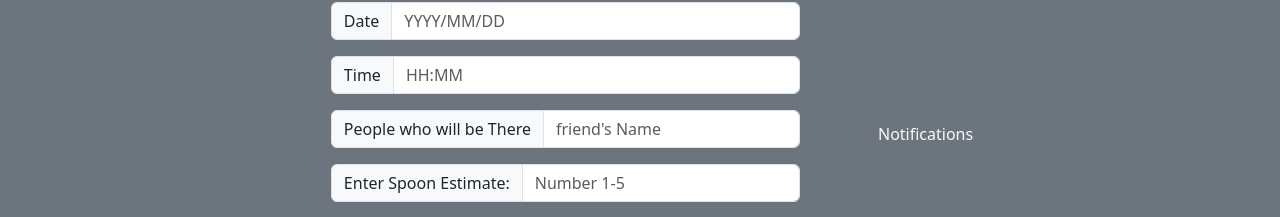
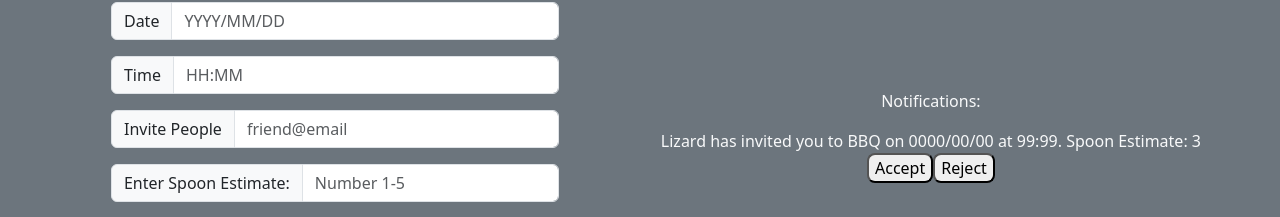
Before and after one commit to packerb2/Introvert_Calander_Startup, a React (Vite) app: page /calander in a window 1280 px wide. Shown: the part 351-568 px from the top of the page. Built offline with nearby package versions, Linux system fonts and the light colour scheme; no server answers.

Commit message:
scrappped it. trying again

```diff
--- a/src/calander/Notifier.js
+++ /dev/null
@@ -1,62 +0,0 @@
-const NewEvent = {
-  System: 'system',
-  Cancel: 'eventCanceled',
-  Invite: 'eventInvite',
-};
-
-class EventMessage {
-  constructor(from, type, value) {
-    this.from = from;
-    this.type = type;
-    this.value = value;
-  }
-}
-
-class EventNotifier {
-  events = [];
-  handlers = [];
-
-  constructor() {
-    let port = window.location.port;
-    const protocol = window.location.protocol === 'http:' ? 'ws' : 'wss';
-    this.socket = new WebSocket(`${protocol}://${window.location.hostname}:${port}/ws`);
-    this.socket.onopen = (event) => {
-      this.receiveEvent(new EventMessage('Calander', NewEvent.System, { msg: 'connected' }));
-    };
-    this.socket.onclose = (event) => {
-      this.receiveEvent(new EventMessage('Calander', NewEvent.System, { msg: 'disconnected' }));
-    };
-    this.socket.onmessage = async (msg) => {
-      try {
-        const event = JSON.parse(await msg.data.text());
-        this.receiveEvent(event);
-      } catch {}
-    };
-  }
-
-  broadcastEvent(from, type, value) {
-    const event = new EventMessage(from, type, value);
-    this.socket.send(JSON.stringify(event));
-  }
-
-  addHandler(handler) {
-    this.handlers.push(handler);
-  }
-
-  removeHandler(handler) {
-    this.handlers.filter((h) => h !== handler);
-  }
-
-  receiveEvent(event) {
-    this.events.push(event);
-
-    this.events.forEach((e) => {
-      this.handlers.forEach((handler) => {
-        handler(e);
-      });
-    });
-  }
-}
-
-const Notifier = new EventNotifier();
-export { NewEvent, Notifier };
--- a/src/calander/calander.jsx
+++ b/src/calander/calander.jsx
@@ -1,43 +1,9 @@
 import React, { useState } from 'react';
-import { NewEvent, Notifier } from './Notifier'
 import './calander.css';
 
 
-
-export function Calander(props) {
-  const userName = props.userName;
-  const [events, setEvent] = React.useState([]);
-
-  React.useEffect(() => {
-    Notifier.addHandler(handleEvent);
-
-    return () => {
-      Notifier.removeHandler(handleEvent);
-    };
-  });
-
-  function handleEvent(event) {
-    setEvent([...events, event]);
-  }
-
-  function createMessageArray() {
-    const messageArray = [];
-    for (const [i, event] of events.entries()) {
-      let message = '';
-      message = event.value.msg;
-      if (event.type === NewEvent.Invite) {
-        //message = `${event.from} has invited you to ${event.value.en} on ${event.value.ed} at ${event.value.et}. Spoon: ${event.value.es}`;
-      }
-
-      messageArray.push(
-        <div key={i} className='event'>
-          <span className={'user-event'}>{event.from}</span>
-          {message}
-        </div>
-      );
-    }
-    return messageArray;
-  }
+export function Calander() {
+    const testFakeEvent = ['BBQ', '0000/00/00', '99:99', 'oops', '3', 'Lizard']
     localStorage.setItem('eventname', '[name missing]');
     localStorage.setItem('eventdate', '[date missing]');
     localStorage.setItem('eventtime', '[time missing]');
@@ -46,6 +12,7 @@ export function Calander(props) {
 
     const [eventsList, updateEventsList] = React.useState([]);
     async function createEvent(em, en, ed, et, ep, es) {
+        //const newEvent = [en, ed, et, ep, es];
         const newEvent = {
             email : em,
             name : en,
@@ -76,8 +43,32 @@ export function Calander(props) {
             headers: { 'content-type': 'application/json' },
             body: JSON.stringify(em),
         });
-        Notifier.broadcastEvent(userName, NewEvent.Invite, newEvent);
     }
+
+    async function createEventFromNotification(em, en, ed, et, ep, es) {
+        setIsVisible(!isVisible);
+        console.log('event name:', en);
+        const newEvent = {
+            email : em,
+            name : en,
+            date : ed,
+            time : et,
+            people : ep,
+            spoons : es,
+        }
+        updateEventsList([...eventsList, newEvent]);
+        await fetch('/api/event', {
+            method: 'post',
+            headers: { 'content-type': 'application/json' },
+            body: JSON.stringify(newEvent),
+        });
+        await fetch('/api/events', {
+            method: 'post',
+            headers: { 'content-type': 'application/json' },
+            body: JSON.stringify(em),
+        });
+    }
+    const [isVisible, setIsVisible] = React.useState(true);
 
     React.useEffect(() => {
         fetch('/api/events')
@@ -120,8 +111,8 @@ export function Calander(props) {
                     <input className='form-control' id='newEventTimeField' type='text' placeholder='HH:MM' onChange={(e) => {localStorage.setItem('eventtime', e.target.value)}} />
                 </li>
                 <li className='input-group mb-3'>
-                    <span className='input-group-text'>People who will be There</span>
-                    <input className='form-control' id='newEventPeopleField' type='text' placeholder="friend's Name " onChange={(e) => {localStorage.setItem('eventpeople', e.target.value)}} />
+                    <span className='input-group-text'>Invite People</span>
+                    <input className='form-control' id='newEventPeopleField' type='text' placeholder='friend@email' onChange={(e) => {localStorage.setItem('eventpeople', e.target.value)}} />
                 </li>
                 <li className='input-group mb-3'>
                     <span className='input-group-text'>Enter Spoon Estimate:</span>
@@ -131,10 +122,16 @@ export function Calander(props) {
             <button className="newevent" onClick={() => createEvent(localStorage.getItem('userName'), localStorage.getItem('eventname'), localStorage.getItem('eventdate'), localStorage.getItem('eventtime'), localStorage.getItem('eventpeople'), localStorage.getItem('eventspoons'))}>Create New Event</button>
           </ul>
           <li>
-            <div className='alerts'>
-            Notifications
-            <div id='messages'>{createMessageArray()}</div>
-            </div>
+              <ul className="notifications">
+                  <p></p>
+                  <p>Notifications:</p>
+                  {isVisible &&
+                    <li className="new-alert">{testFakeEvent[5]} has invited you to {testFakeEvent[0]} on {testFakeEvent[1]} at {testFakeEvent[2]}. Spoon Estimate: {testFakeEvent[4]}
+                      <li><button className="accept" onClick={() => createEventFromNotification(localStorage.getItem('userName'), testFakeEvent[0], testFakeEvent[1], testFakeEvent[2], testFakeEvent[5], testFakeEvent[4])}>Accept</button>
+                      <button className="reject" onClick={() => setIsVisible(!isVisible)}>Reject</button></li>
+                    </li>
+                    }
+              </ul>
           </li>
       </div>
     </main>
```
Also changed, not shown: 1 other file (tests, documents, lock files or other folders).
